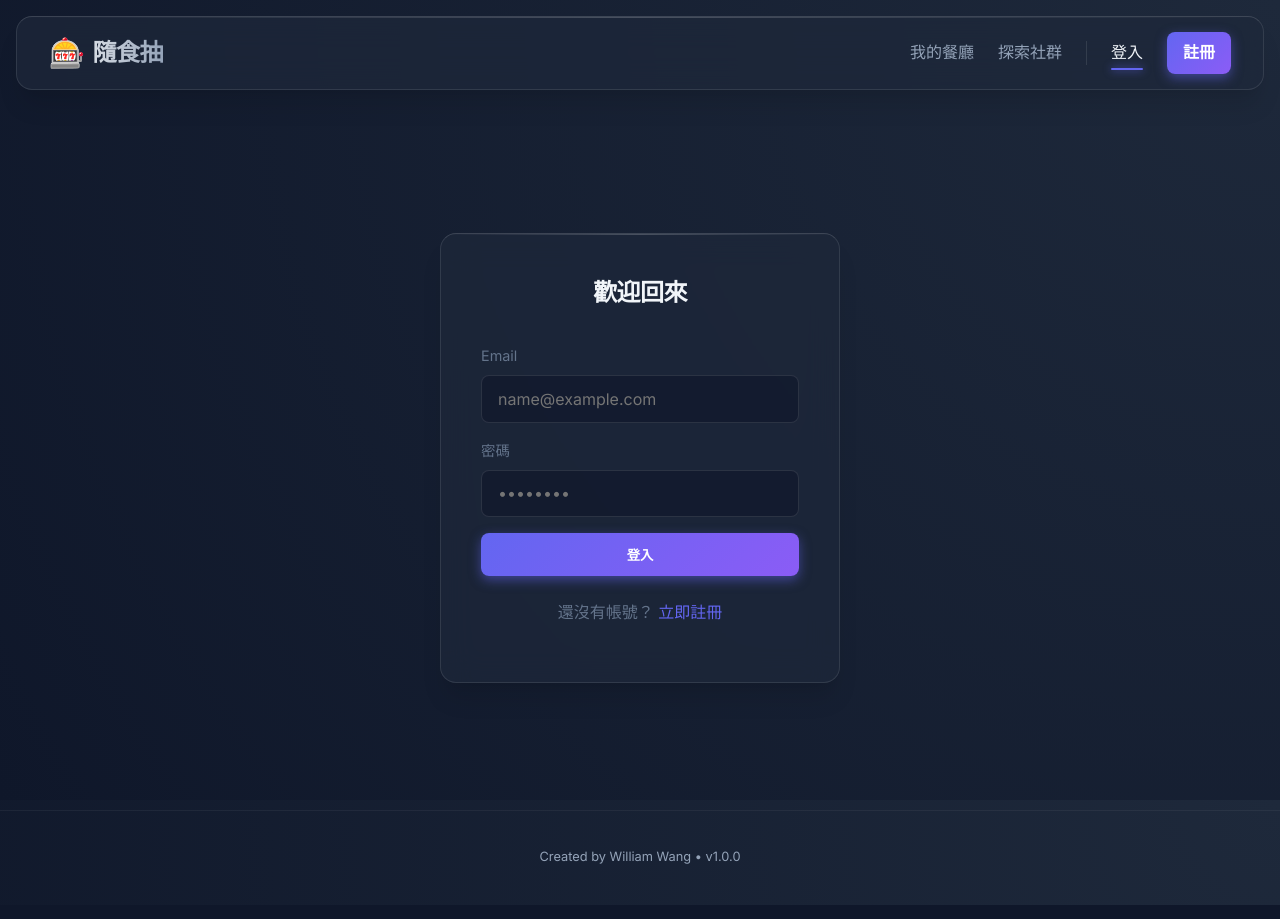
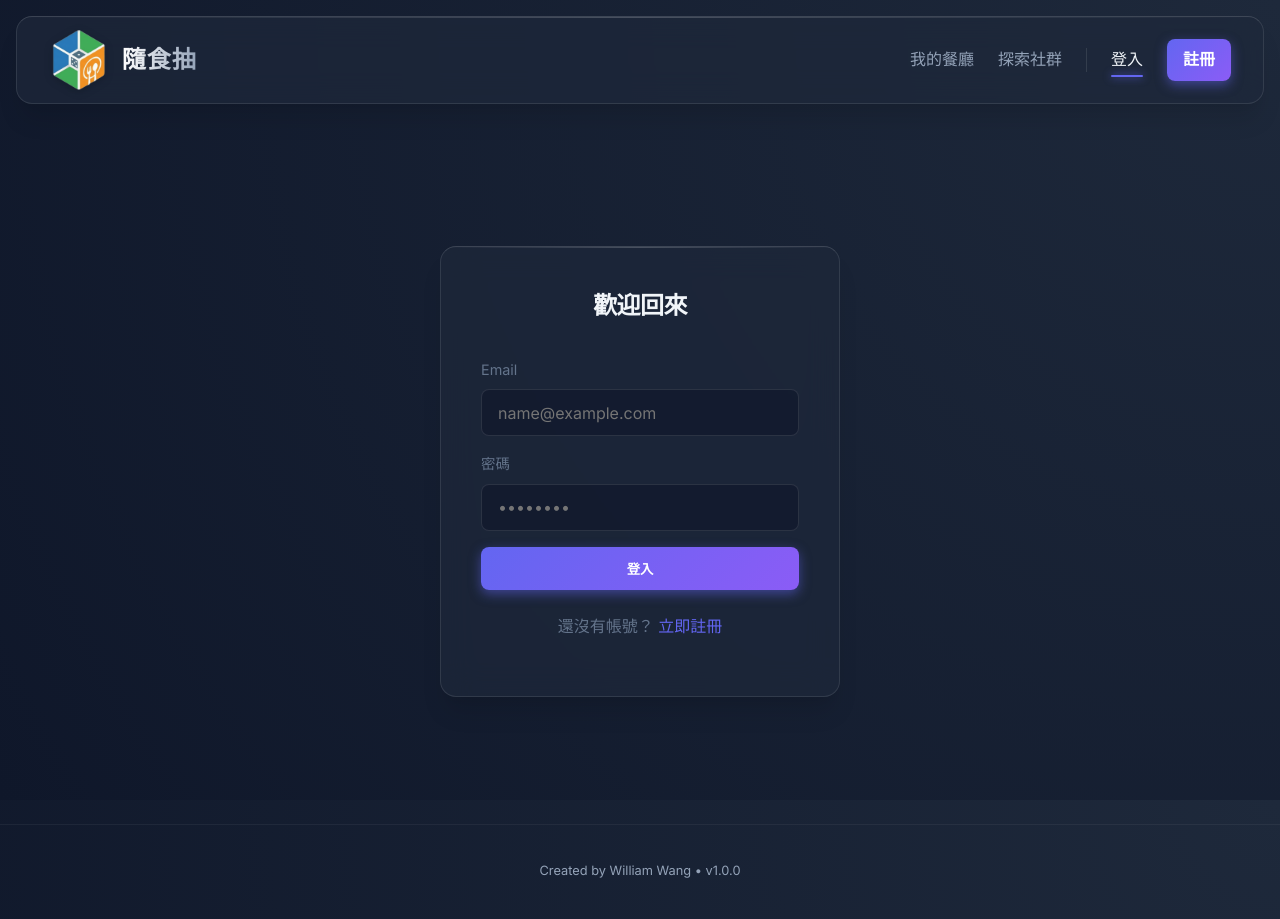
Before and after one commit to lsimonwangl/Restaurant-Gacha, a Vue app in the folder frontend/: page /login in a window 1280 px wide. Built offline with nearby package versions, Linux system fonts and the light colour scheme.

Commit message:
fix:增加logo

```diff
--- a/frontend/index.html
+++ b/frontend/index.html
@@ -2,9 +2,9 @@
 <html lang="en">
   <head>
     <meta charset="UTF-8" />
-    <link rel="icon" type="image/svg+xml" href="/vite.svg" />
+    <link rel="icon" type="image/png" href="/logo.png" />
     <meta name="viewport" content="width=device-width, initial-scale=1.0" />
-    <title>frontend</title>
+    <title>隨食抽</title>
   </head>
   <body>
     <div id="app"></div>
--- a/frontend/src/App.vue
+++ b/frontend/src/App.vue
@@ -24,8 +24,8 @@ const version = __APP_VERSION__
   <header class="navbar glass-panel">
     <div class="logo">
       <RouterLink to="/" class="logo-link">
-        <span style="font-size: 1.8rem; margin-right: 0.5rem;">🎰</span>
-        隨食抽
+        <img src="/logo.png" alt="隨食抽 Logo" class="logo-image" />
+        <span class="logo-text">隨食抽</span>
       </RouterLink>
     </div>
     <nav>
@@ -69,20 +69,33 @@ const version = __APP_VERSION__
 }
 
 .logo-link {
+  display: flex;
+  align-items: center;
+  text-decoration: none;
+  transition: transform 0.2s;
+}
+
+.logo-link:hover {
+  transform: scale(1.05);
+}
+.logo-image {
+  height: 60px; /* Increased size */
+  width: auto;
+  object-fit: contain;
+  filter: drop-shadow(0 2px 4px rgba(0,0,0,0.2)); /* Add shadow for depth */
+}
+
+.logo-text {
   font-size: 1.5rem;
   font-weight: 800;
   color: var(--text-main);
-  letter-spacing: -0.5px;
-  display: flex;
-  align-items: center;
+  margin-left: 0.8rem;
+  letter-spacing: 1px;
+  /* Optional: Add gradient if desired, matching original style */
   background: linear-gradient(to right, #fff, #94a3b8);
   -webkit-background-clip: text;
+  background-clip: text;
   -webkit-text-fill-color: transparent;
-  /* Fallback for icon */
-  text-decoration: none;
-}
-.logo-link span {
-  -webkit-text-fill-color: initial;
 }
 
 nav {
```
Also changed, not shown: frontend/public/logo.png (added).
